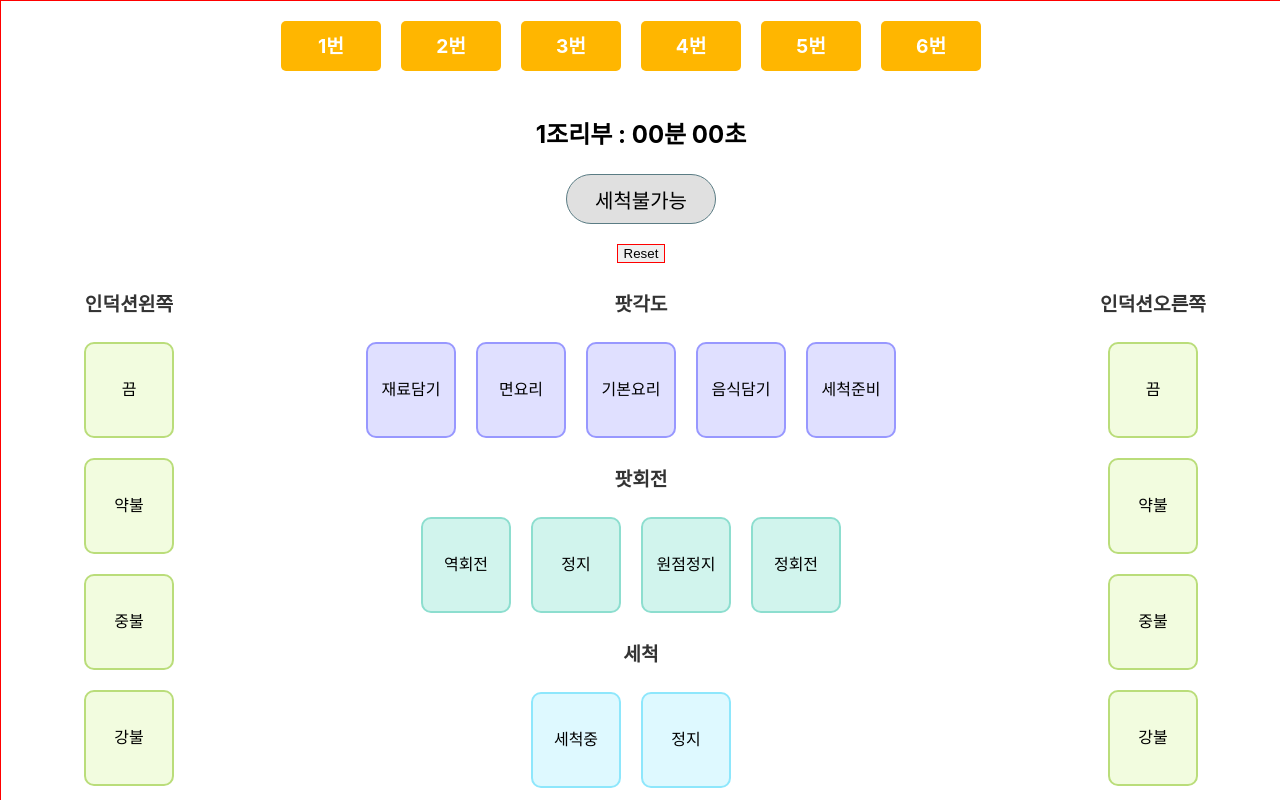
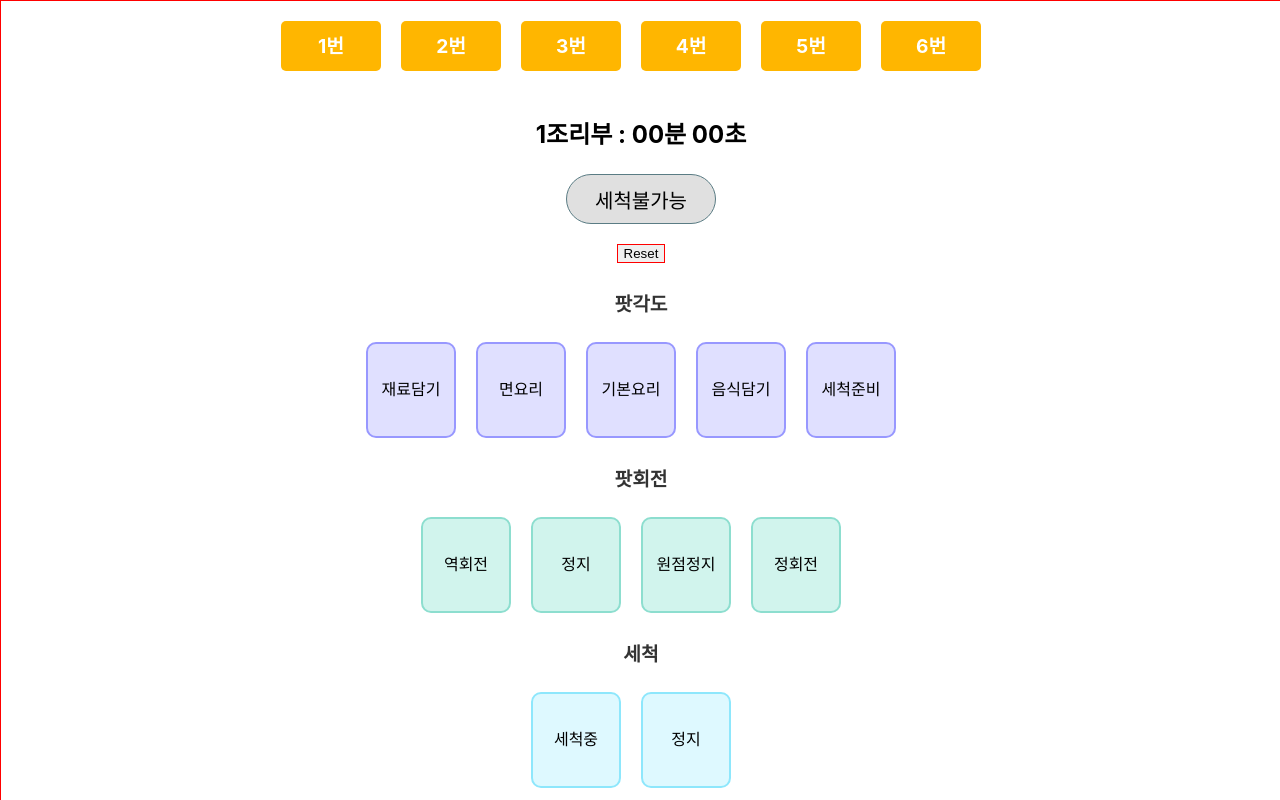
Before and after one commit to eunjae103/creobtn, a React (Create React App) app: page / in a window 1280 px wide. Shown: the top 800 px of the page. Built offline with nearby package versions, Linux system fonts and the light colour scheme.

Commit message:
역회전, 정회전일때만 인덕션버튼 활성화

```diff
--- a/src/ButtonsWrap/Buttons.js
+++ b/src/ButtonsWrap/Buttons.js
@@ -11,6 +11,7 @@ const Buttons = () => {
   };
 
   const [cleanButtonsOk, setCleanButtonOk] = useState(false);
+  const [visible, setVisible] = useState(false);
 
   const [leftButtons, setLeftButtons] = useState([
     { id: 1, title: "인덕션왼쪽", value: "끔", active: false },
@@ -93,6 +94,12 @@ const Buttons = () => {
     setLapTime(addLapTime);
     setIsActive(true);
 
+    if (value === "역회전") {
+      setVisible(true);
+    } else if (value === "정회전") {
+      setVisible(true);
+    }
+
     // setLapTime(e.target.attributes.title.textContent);
     // const { title, value } = e.target;
     // setLapTime({ ...lapTime, [title]: value });
@@ -128,6 +135,8 @@ const Buttons = () => {
       <Btnsample onClick={reset}>Reset</Btnsample>
       <InductionWrap>
         <LeftInduction>
+          {visible === true && (
+            <>
               <h4>인덕션왼쪽</h4>
               <ul>
                 {leftButtons.map((b) => {
@@ -143,6 +152,8 @@ const Buttons = () => {
                   );
                 })}
               </ul>
+            </>
+          )}
         </LeftInduction>
         <MiddleInduction>
           <PotAngleWrap>
@@ -198,6 +209,8 @@ const Buttons = () => {
           </CleanWrap>
         </MiddleInduction>
         <RigthInduction>
+          {visible === true && (
+            <>
               <h4>인덕션오른쪽</h4>
               <ul>
                 {rightButtons.map((b) => {
@@ -213,6 +226,8 @@ const Buttons = () => {
                   );
                 })}
               </ul>
+            </>
+          )}
         </RigthInduction>
       </InductionWrap>
       <Memowrap>
```
Lines whose indentation alone changed are shown as unchanged.
